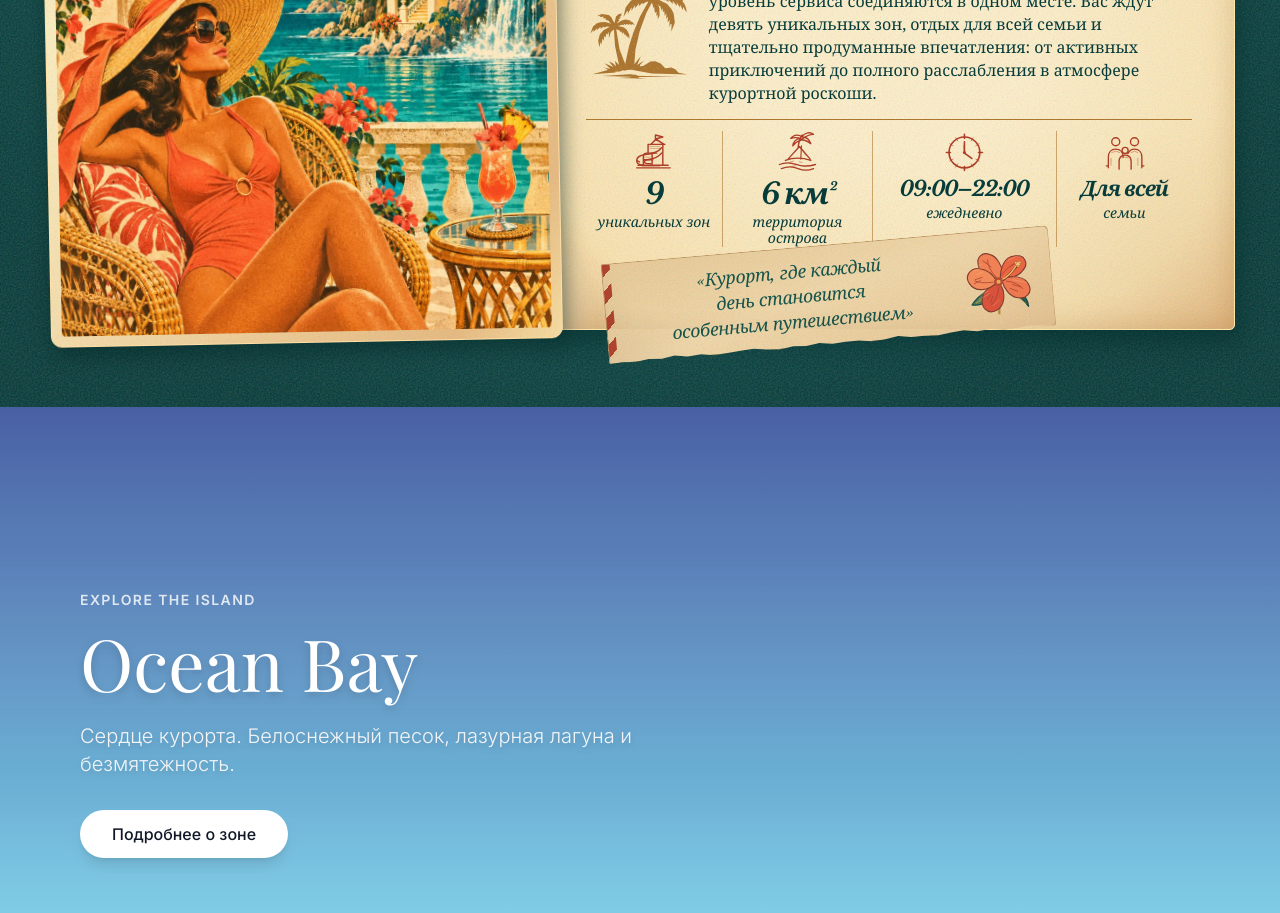
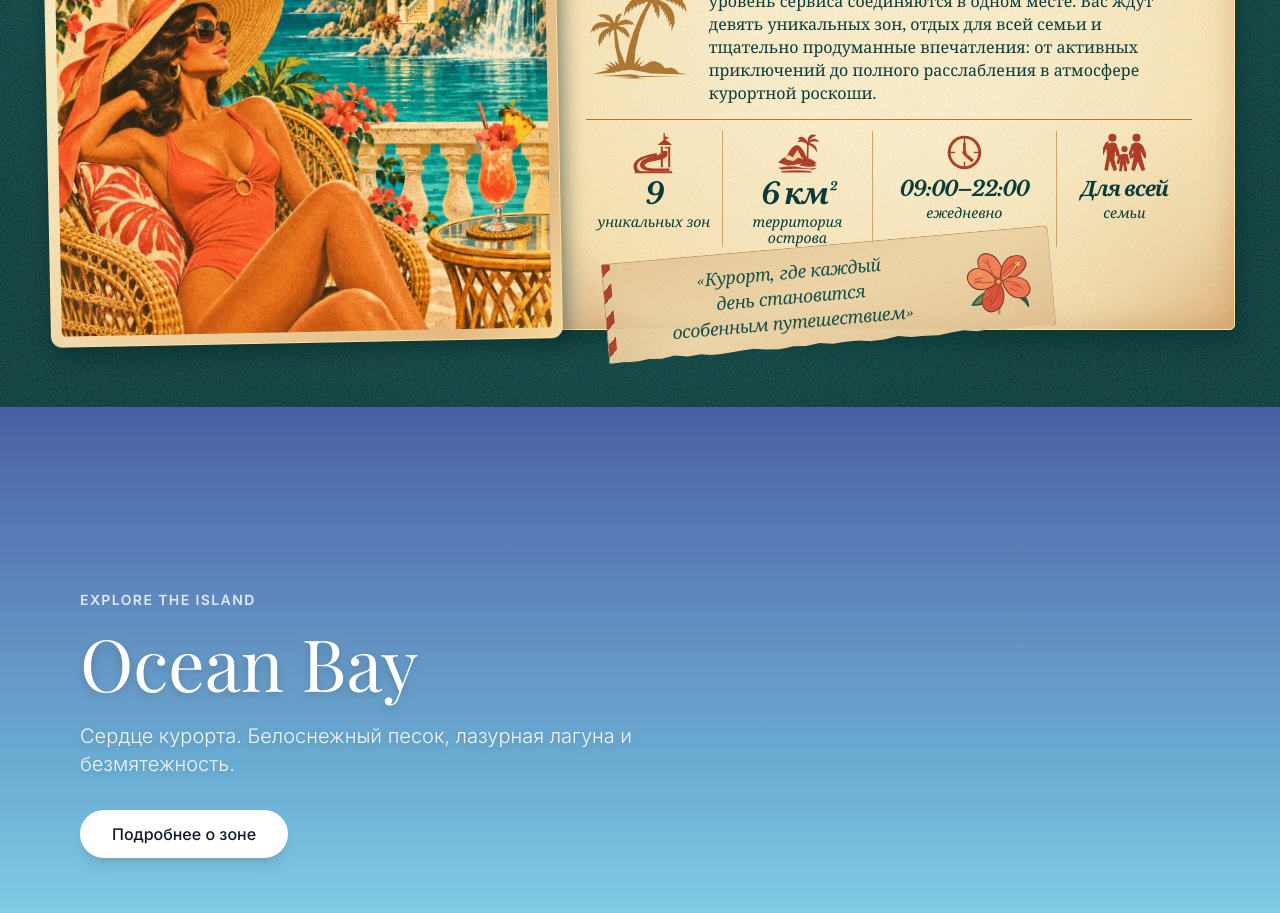
Before and after one commit to raccoonforge/aqua-paradise-resort, a React (Vite) app: page / in a window 1280 px wide. Shown: the part 1180-2093 px from the top of the page. Built offline with nearby package versions, Linux system fonts and the light colour scheme; a web font is replaced by a local one.

Commit message:
style(about): match reference with bold filled vintage resort pictograms

```diff
--- a/src/components/AboutResort.tsx
+++ b/src/components/AboutResort.tsx
@@ -12,60 +12,59 @@ const highlights = [
 ] as const;
 
 function HighlightIcon({ name }: { name: typeof highlights[number]['icon'] }) {
-  const shared = {
-    viewBox: '0 0 64 64',
-    fill: 'none',
-    stroke: 'currentColor',
-    strokeLinecap: 'round' as const,
-    strokeLinejoin: 'round' as const,
-    'aria-hidden': true as const,
-  };
+  // Solid coral silhouettes, like illustrations printed onto a 1970s travel brochure.
+  const base = { viewBox: '0 0 64 64', fill: 'currentColor', 'aria-hidden': true as const };
 
-  // Single-colour 1970s travel-engraving motifs: bold outside strokes, finer etched details.
   if (name === 'sun') return (
-    <svg {...shared}>
-      <g strokeWidth="2.15">
-        <path d="M7 55H57M9 51h45M17 51V38c0-3 2-5 5-5h15M17 43h14M24 33V20h22v31M28 20l8-8 12 8M35 12V6l11 3-11 3M30 51V33"/>
-        <path d="M44 25c-5 7-13 9-24 10-7 1-13 4-13 9s5 7 11 7M44 33c-5 7-12 9-22 10-3 1-5 3-2 5 2 1 5 1 8 1"/>
-        <path d="M11 46l-4-2M45 20h4"/>
-      </g>
-      <g strokeWidth=".85" opacity=".62"><path d="M26 23h16M27 26h14M36 14l7 4M15 53h26M19 39h8"/></g>
+    <svg {...base}>
+      {/* Pavilion with a little holiday pennant. */}
+      <path d="M47 8V3h2v5l7 2-7 3v3h-2V8Z"/>
+      <path d="M38 21 49 12l11 9H38ZM43 23h3v31h-3zM54 23h3v31h-3z"/>
+      {/* A single thick waterslide winding towards the landing platform. */}
+      <path d="M44 30h9v5c0 7-13 8-22 10-10 2-14 5-11 8 2 2 9 3 17 3h19v4H35C21 60 12 57 12 51c0-8 10-11 23-14 7-2 9-3 9-7Z"/>
+      <path d="M37 37c-13 2-26 5-29 13-2 6 2 10 11 12H6c-4-4-5-10-2-15 5-8 18-11 33-14Z"/>
+      <path d="M4 60h56v3H4z"/>
+      <path d="M49 24h6v2h-6z"/>
     </svg>
   );
   if (name === 'island') return (
-    <svg {...shared}>
-      <g strokeWidth="2">
-        <path d="M5 50q12-5 25 0t29 0M8 56q13-5 25 0t23 0M14 44q18-7 38 0M18 42l17-19 16 19"/>
-        <path d="M33 24C34 17 36 10 39 6M38 8c-6-3-12-2-16 3 7-2 12-1 16 1M39 8c5-6 12-7 17-3-8 0-13 4-17 7M39 9c6 0 11 4 13 10-6-5-10-6-15-6M36 11c-6 1-10 5-11 11 4-5 8-7 12-8"/>
-      </g>
-      <g strokeWidth="1" opacity=".7"><path d="M28 32l7-8 10 13M20 47l6-2M35 46l4 1M22 53l7-1M41 53l7-2"/></g>
-      <path d="M38 22l-1 20" strokeWidth="1.7"/>
+    <svg {...base}>
+      {/* Overlapping volcanic hills, little island, and a windblown palm. */}
+      <path d="M3 47q8-8 13-9 7-16 15-17 7 0 15 19l8 3 7 5-7 3-16-2-20 3Z"/>
+      <path d="m13 40 6-4 6 3 7-11 6 11 4 3-9-2-7 5-9-2Z" fill="#f2d29e"/>
+      <path d="M34 51q8-5 15-4t12 5q-9 3-27-1Z"/>
+      <path d="M3 55q18-4 32-1t26 1l-5 3q-25-3-47 0Z"/>
+      <path d="M8 60q23-3 45 0v2H8z"/>
+      <path d="M46 17h3l-1 31h-4c2-10 3-20 2-31Z"/>
+      <path d="M47 17C42 6 35 7 32 12c7-1 11 2 15 7Z"/>
+      <path d="M47 17c0-12 8-14 13-10-6 2-9 5-13 12Z"/>
+      <path d="M47 17c8-8 15-6 17 0-6-3-11-2-17 3Z"/>
+      <path d="M47 17c11 1 15 8 14 15-3-7-8-10-14-12Z"/>
+      <path d="M47 17c-5-9-12-6-15 0 5-2 10-1 15 3Z"/>
     </svg>
   );
   if (name === 'clock') return (
-    <svg {...shared}>
-      <g strokeWidth="2.4">
-        <circle cx="32" cy="32" r="23"/>
-        <path d="M32 16v17l11 8M32 5v6M32 53v6M5 32h6M53 32h6"/>
-      </g>
-      <g strokeWidth="1.25" opacity=".7">
-        <path d="M19 10l3 5M45 10l-3 5M10 19l5 3M54 19l-5 3M10 45l5-3M54 45l-5-3M19 54l3-5M45 54l-3-5"/>
-        <path d="M32 32l-1-10"/>
-      </g>
-      <circle cx="32" cy="32" r="2.3" fill="currentColor" stroke="none"/>
+    <svg {...base}>
+      <circle cx="32" cy="32" r="25"/>
+      <circle cx="32" cy="32" r="20.7" fill="#f7e4b8"/>
+      <rect x="31" y="10" width="2" height="8"/>
+      <rect x="31" y="46" width="2" height="8"/>
+      <rect x="46" y="31" width="8" height="2"/>
+      <rect x="10" y="31" width="8" height="2"/>
+      <path d="M30 18h4v15l12 10-3 4-13-12Z"/>
+      <circle cx="32" cy="32" r="3.2"/>
     </svg>
   );
   return (
-    <svg {...shared}>
-      <g strokeWidth="2.05">
-        <circle cx="19" cy="16" r="6"/>
-        <circle cx="47" cy="16" r="6"/>
-        <circle cx="33" cy="29" r="4.5"/>
-        <path d="M8 55V39c0-7 4-12 11-12s11 5 11 12M58 55V39c0-7-4-12-11-12-5 0-8 3-10 7"/>
-        <path d="M24 57V46c0-6 3-10 9-10s9 4 9 10v11"/>
-        <path d="M8 52H5M58 52h3"/>
-      </g>
-      <g strokeWidth=".9" opacity=".7"><path d="M13 32q6-4 12 0M42 32q5-4 10 0M28 40q5-2 10 0M12 41v10M52 41v10"/></g>
+    <svg {...base}>
+      {/* Three distinct people holding hands, with clear silhouettes at small sizes. */}
+      <circle cx="14" cy="10" r="6"/>
+      <circle cx="50" cy="10" r="6"/>
+      <circle cx="32" cy="27" r="4.7"/>
+      <path d="M8 19q6-4 12 0l5 15-4 3-3-7-1 13 4 15-5 2-6-16-3 16-5-2 4-22-1-10-5 11-4-2 6-14q2-5 6-6Z"/>
+      <path d="M44 19q6-4 12 0 3 1 5 6l5 14-4 2-6-11 2 10 5 18-5 2-6-14-5 14-5-2 4-20-1-10-3 9-4-2 4-13q1-3 2-3Z"/>
+      <path d="M27 35q5-2 10 0l3 13-4 2-2-7 2 17h-4l-2-11-2 11h-4l2-17-2 7-4-2 3-10q2-3 4-3Z"/>
+      <path d="M21 33 28 37l-2 4-8-5ZM39 37l7-4 3 4-8 5Z"/>
     </svg>
   );
 }
```
